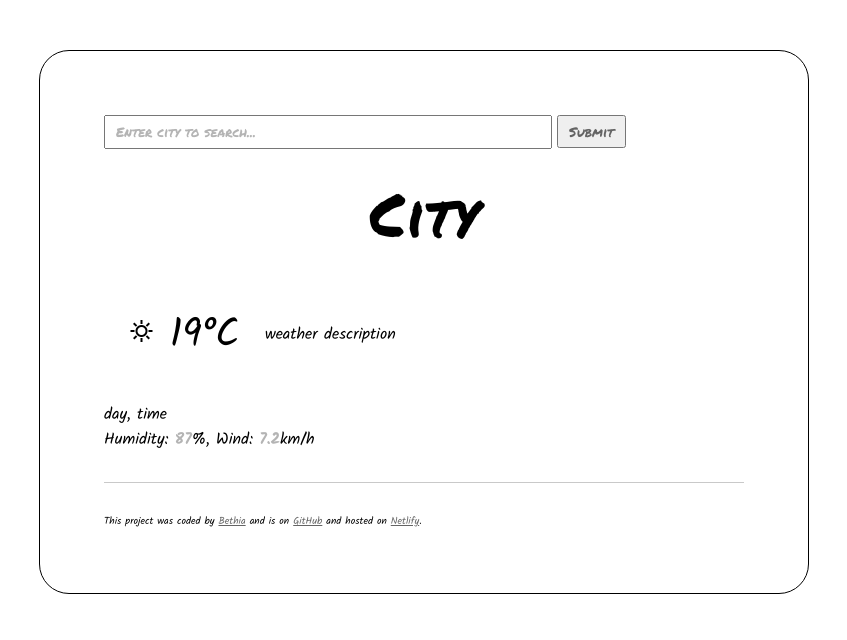
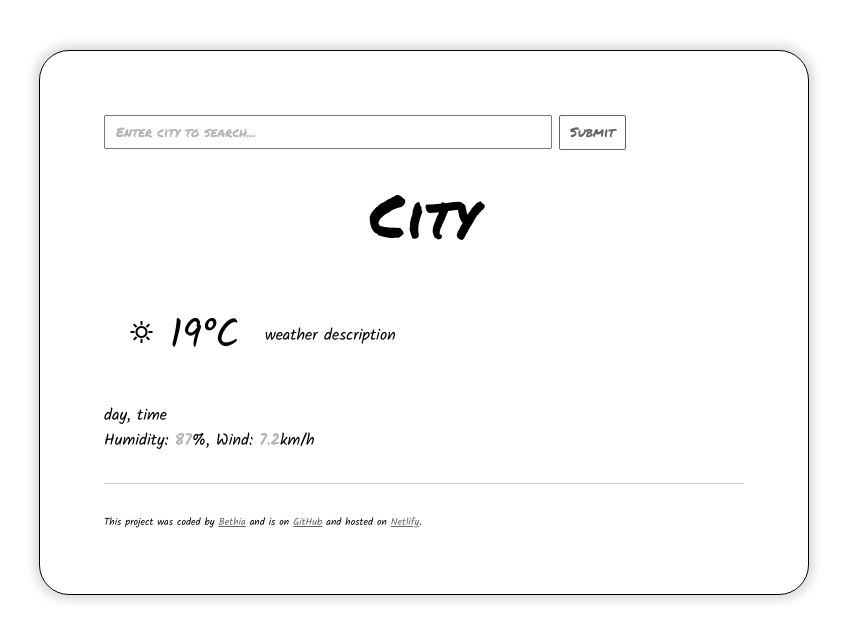
Before and after one commit to bumblingbe/MinimalistWeatherForecast, a plain HTML site: page index.html in a window 1280 px wide. Shown: the whole page, without its empty margins (153-1000 px from the left). Drawn offline with nearby package versions, Linux system fonts and the light colour scheme.

Commit message:
Add box shadow

```diff
--- a/src/style.css
+++ b/src/style.css
@@ -4,6 +4,7 @@ body {
   border: 1px solid;
   text-align: left;
   border-radius: 30px;
+  box-shadow: 0px 0px 10px 5px rgba(73, 73, 73, 0.2);
   width: 50vw;
   font-family: "Kalam", cursive;
   font-optical-sizing: auto;
@@ -39,7 +40,7 @@ strong {
 }
 
 footer {
-  border-top: 1px solid rgb(201, 201, 201);
+  border-top: 1px solid rgb(200, 200, 200);
   padding: 30px 0 0 0;
   margin: 30px 0 0 0;
   font-size: 10px;
@@ -56,12 +57,21 @@ a:visited {
   top: -3px;
 }
 
+#city-search-submit-button {
+  background: #ffff;
+  padding: 6px 10px 7px 10px;
+  border: 1px solid;
+  border-radius: 2px;
+  margin-left: 7px;
+}
+
+#city-search-submit-button:hover {
+  background-color: #f0f0f0;
+  transition: 100ms;
+}
+
 #city-search-bar {
   width: 70%;
-}
-
-#city-search-submit-button {
-  margin-left: 5px;
 }
 
 #flex-box-element {
```
